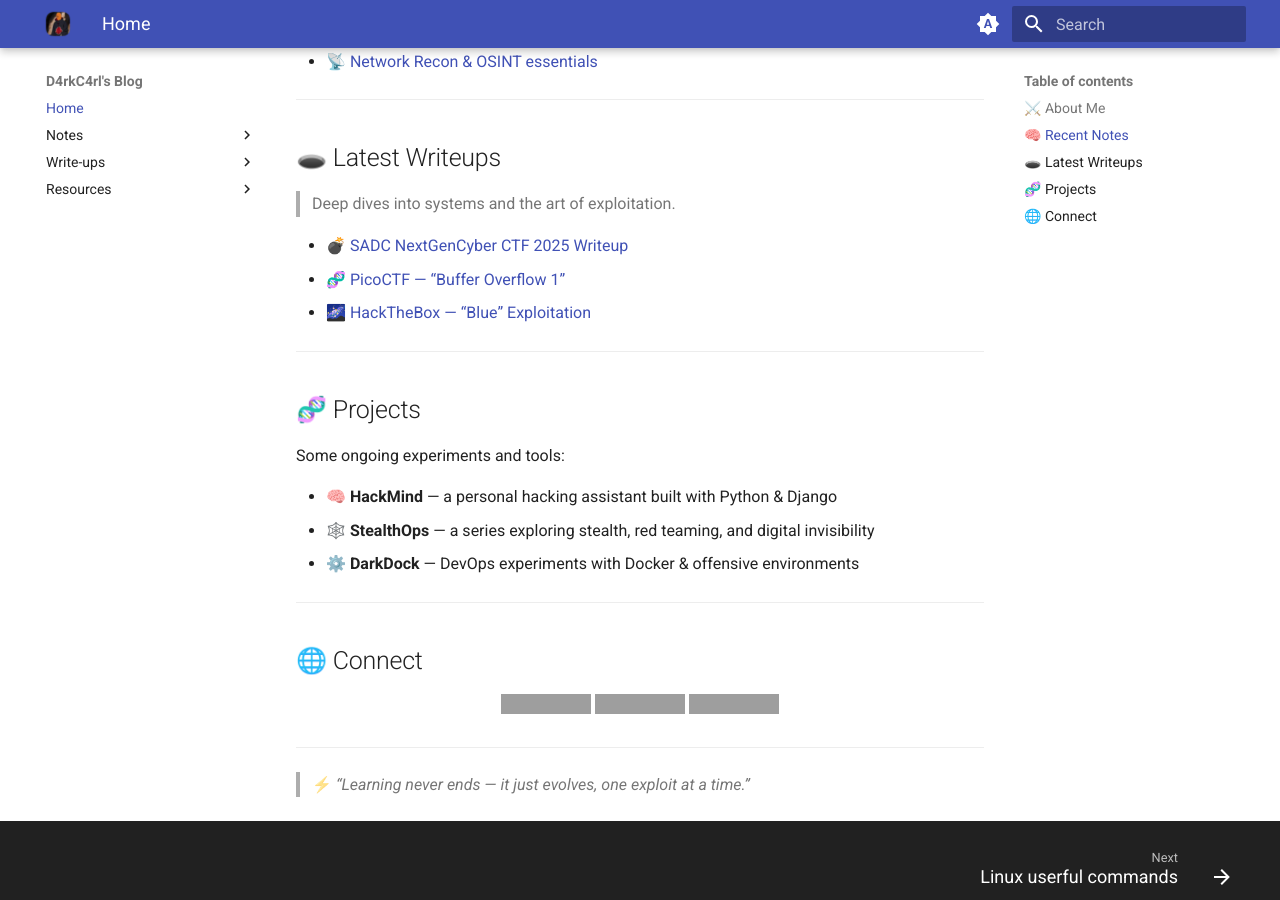
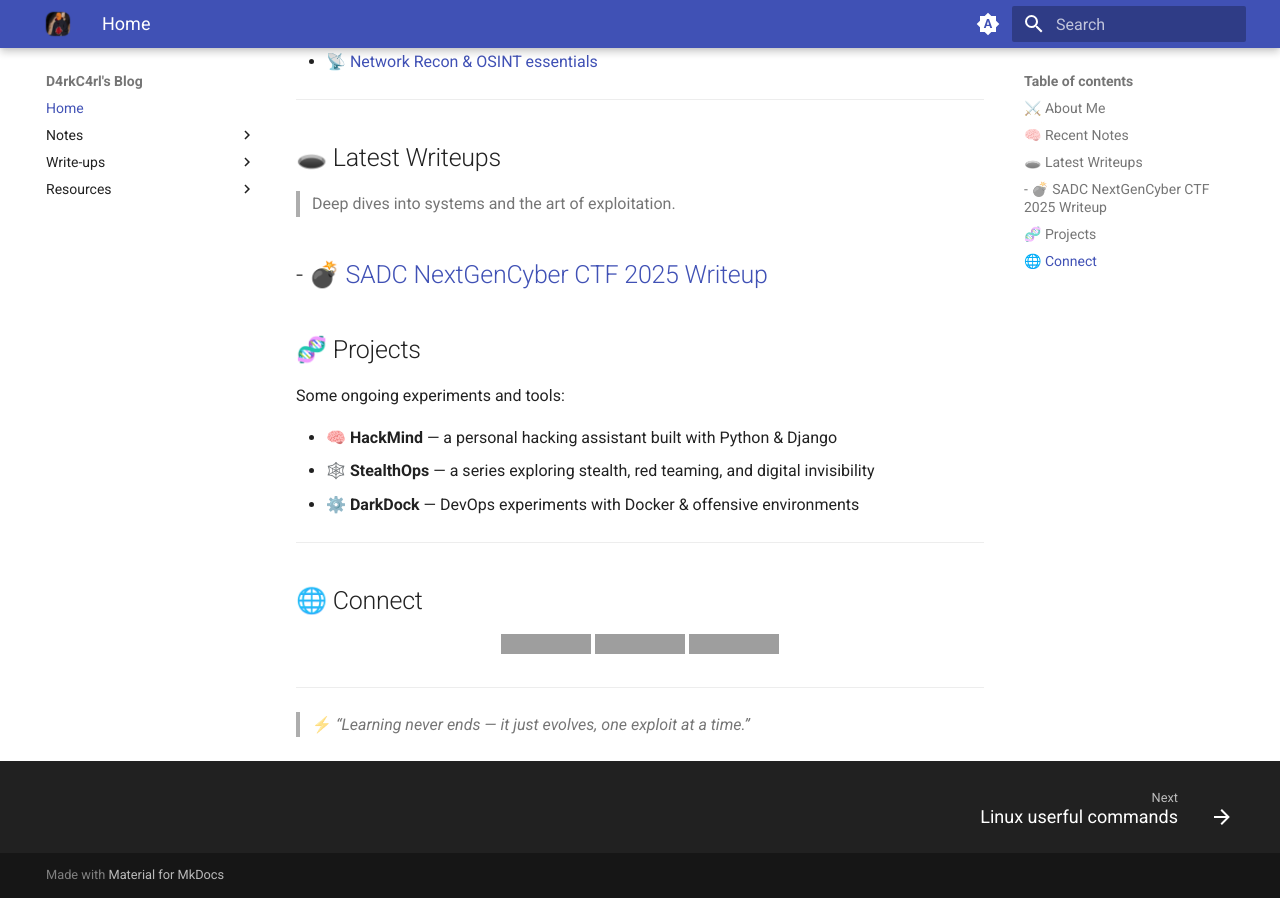
Before and after one commit to Fabrice000/D4rkC4rl, an MkDocs documentation site: the page built from docs/index.md, in a window 1280 px wide and 900 px high, scrolled down 728 px. Built offline with MkDocs 1.6.1 and Material for MkDocs 9.7.7, drawn with Linux system fonts in a browser that asks for light colours; grey boxes are pictures that could not be loaded.

```diff
--- a/docs/index.md
+++ b/docs/index.md
@@ -32,9 +32,6 @@
 > Deep dives into systems and the art of exploitation.
 
 - [💣 SADC  NextGenCyber CTF 2025 Writeup](writeups/SADC NextGenCyber CTF/)
-- [🧬 PicoCTF — “Buffer Overflow 1”](writeups/pico-buffer1.md)
-- [🌌 HackTheBox — “Blue” Exploitation](writeups/htb-blue.md)
-
 ---
 
 ## 🧬 Projects
```
